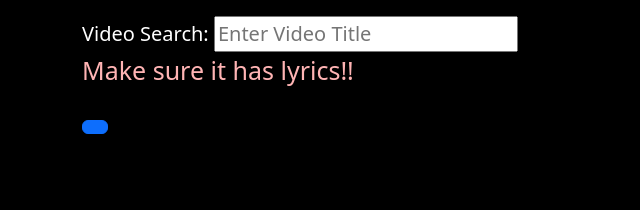
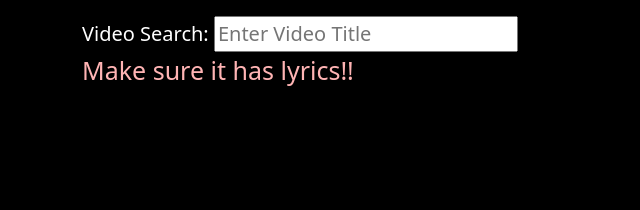
Before and after one commit to aevans01/Sunday-Night-Worship, a React (Create React App) app: page / in a window 1280 px wide. Shown: the top 210 px of the page, without its empty margins (0-640 px from the left). Built offline with nearby package versions, Linux system fonts and the light colour scheme; the HTML template or start-up script is replaced by a standard one.

Commit message:
Update Home.js

```diff
--- a/src/components/Home.js
+++ b/src/components/Home.js
@@ -45,7 +45,6 @@ class Home extends React.Component {
                         </div>
                     </div>
                 </div>
-                <Button href='/SongSelector'></Button>
             </div>
         )
     }
```
